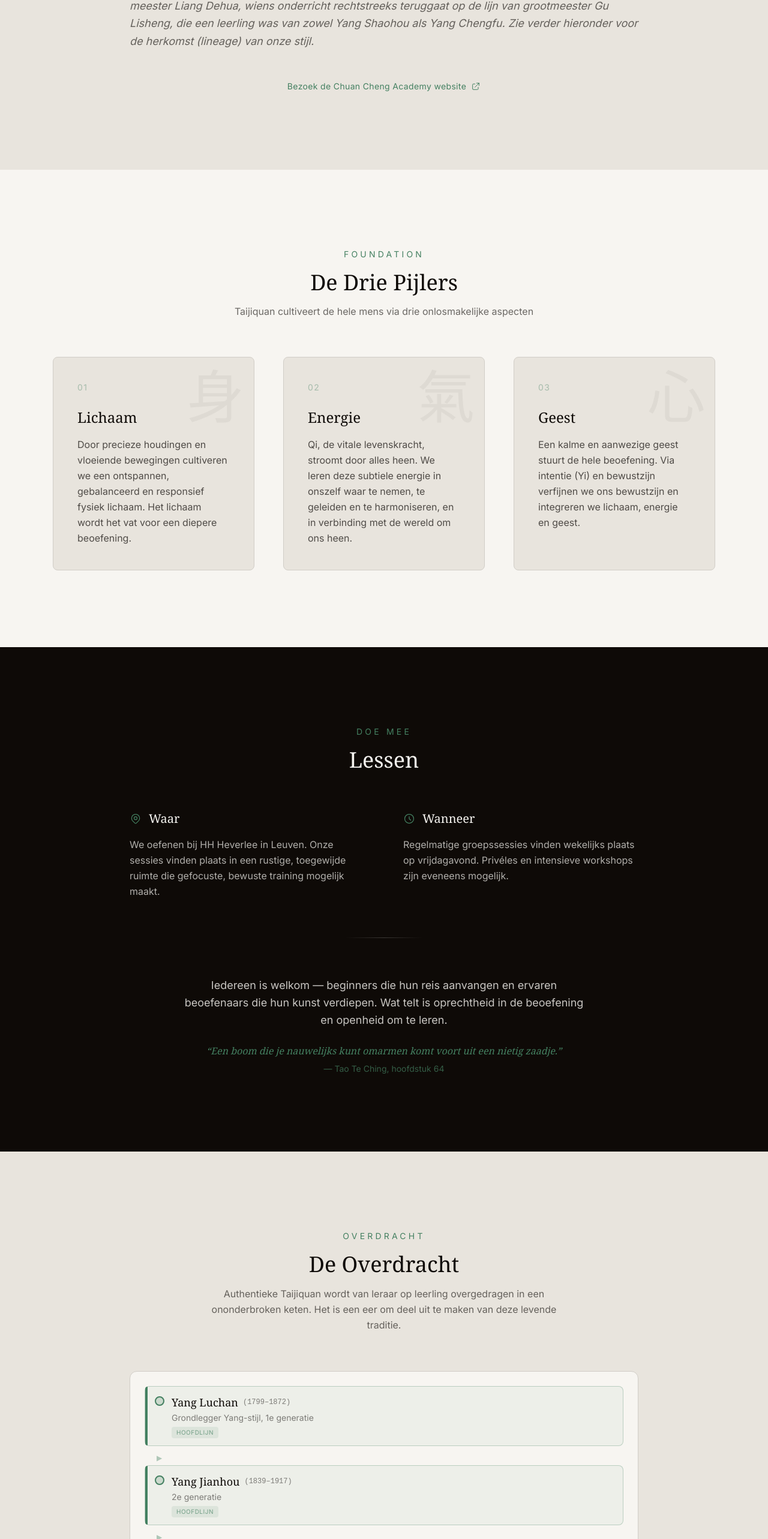
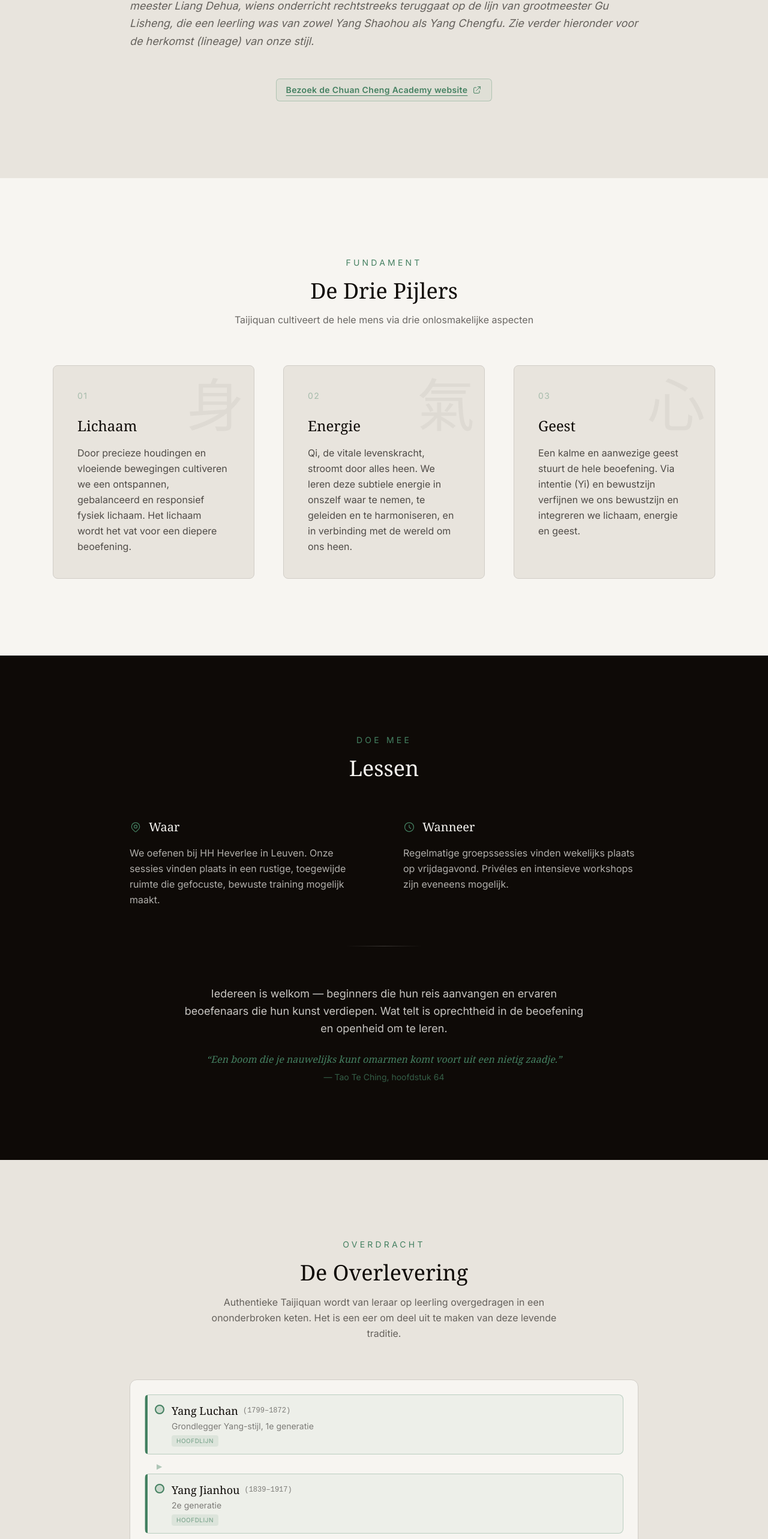
Before and after one commit to pascalbuysschaert/v0-slow-boat-to-china, a Next.js app: page / in a window 1280 px wide. Shown: the part 1392-3958 px from the top of the page at 60% size. Built offline with nearby package versions, Linux system fonts and the light colour scheme.

Commit message:
feat: enhance UI and update text in multiple components
Co-authored-by: Pascal Buysschaert <195558215+pascalbuysschaert@users.noreply.github.com>

```diff
--- a/components/about.tsx
+++ b/components/about.tsx
@@ -45,7 +45,7 @@ export function About() {
             href="https://chuancheng-academy.com/"
             target="_blank"
             rel="noopener noreferrer"
-            className="inline-flex items-center gap-2 text-jade hover:text-jade/80 transition-colors text-sm tracking-wide"
+            className="inline-flex items-center gap-2 px-4 py-2 rounded-md border border-jade/30 bg-jade/5 text-jade hover:bg-jade/10 hover:border-jade/50 transition-colors text-sm tracking-wide font-semibold underline underline-offset-4"
           >
             <span>Bezoek de Chuan Cheng Academy website</span>
             <svg className="w-4 h-4" fill="none" stroke="currentColor" viewBox="0 0 24 24">
--- a/components/contact.tsx
+++ b/components/contact.tsx
@@ -48,12 +48,11 @@ export function Contact() {
       <div className="max-w-2xl mx-auto px-6">
         {/* Section header */}
         <div className="text-center mb-12">
-          <span className="text-jade text-sm tracking-[0.3em] uppercase">Begin</span>
           <h2 className="font-serif text-3xl md:text-4xl text-ink mt-4 text-balance">
             Begin Je Reis
           </h2>
           <p className="text-ink/60 mt-4">
-            Interesse om met ons te oefenen? Stuur ons een bericht.
+            Interesse om met ons te oefenen? Stuur een bericht.
           </p>
         </div>
 
@@ -149,7 +148,7 @@ export function Contact() {
               disabled={isSubmitting}
               className="w-full py-4 bg-ink text-cream rounded-lg font-medium hover:bg-ink/90 focus:ring-2 focus:ring-jade focus:ring-offset-2 focus:ring-offset-cream-dark transition-all disabled:opacity-50 disabled:cursor-not-allowed"
             >
-              {isSubmitting ? 'Versturen...' : 'Send Bericht'}
+              {isSubmitting ? 'Versturen...' : 'Verstuur Bericht'}
             </button>
           </form>
         )}
--- a/components/lineage.tsx
+++ b/components/lineage.tsx
@@ -138,7 +138,7 @@ export function Lineage() {
         <div className="text-center mb-16">
           <span className="text-jade text-sm tracking-[0.3em] uppercase">Overdracht</span>
           <h2 className="font-serif text-3xl md:text-4xl text-ink mt-4 text-balance">
-            De Overdracht
+            De Overlevering
           </h2>
           <p className="text-ink/60 mt-4 max-w-xl mx-auto leading-relaxed">
             Authentieke Taijiquan wordt van leraar op leerling overgedragen in een ononderbroken keten. Het is een eer om deel uit te maken van deze levende traditie.
--- a/components/three-pillars.tsx
+++ b/components/three-pillars.tsx
@@ -22,7 +22,7 @@ export function ThreePillars() {
       <div className="max-w-6xl mx-auto px-6">
         {/* Section header */}
         <div className="text-center mb-16">
-          <span className="text-jade text-sm tracking-[0.3em] uppercase">Foundation</span>
+          <span className="text-jade text-sm tracking-[0.3em] uppercase">Fundament</span>
           <h2 className="font-serif text-3xl md:text-4xl text-ink mt-4 text-balance">
             De Drie Pijlers
           </h2>
```
